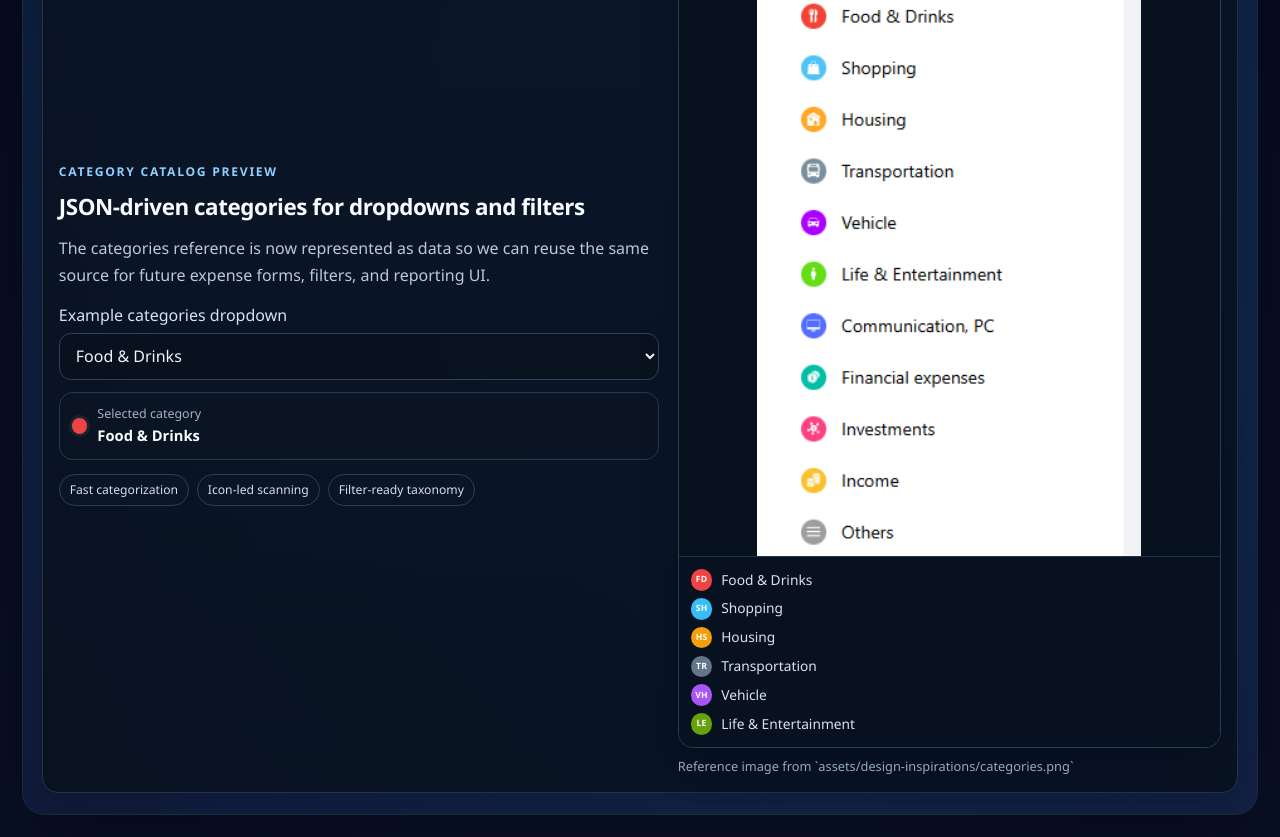
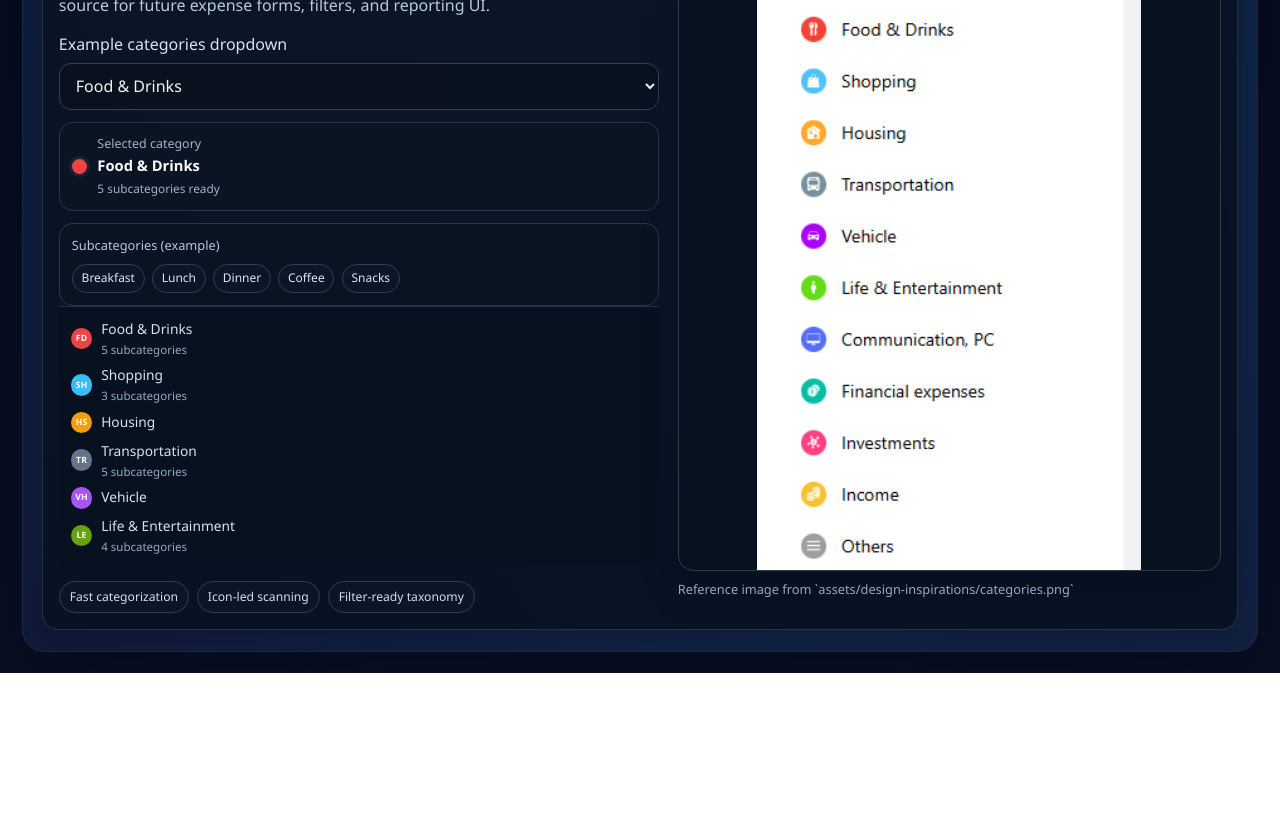
Before and after one commit to DianCotrina/travel-accounting, a React (Vite) app in the folder src/frontend/web/: page / in a window 1280 px wide. Shown: the part 2180-3017 px from the top of the page. After the commit the page ends 2853 px from the top, so only its background shows below. Built offline with nearby package versions, Linux system fonts and the light colour scheme.

Commit message:
Extract reusable category catalog preview component

```diff
--- a/src/frontend/web/src/App.css
+++ b/src/frontend/web/src/App.css
@@ -864,6 +864,43 @@ select {
   font-size: 0.92rem;
 }
 
+.landing-category-selected small {
+  display: block;
+  margin-top: 0.15rem;
+  color: #9eb3ca;
+  font-size: 0.74rem;
+}
+
+.landing-subcategory-preview {
+  margin-top: 0.75rem;
+  padding: 0.75rem;
+  border: 1px solid #27384f;
+  border-radius: 0.85rem;
+  background: #0a1321;
+}
+
+.landing-subcategory-preview p {
+  margin: 0;
+  color: #b7c8dc;
+  font-size: 0.8rem;
+}
+
+.landing-subcategory-preview__chips {
+  margin-top: 0.55rem;
+  display: flex;
+  flex-wrap: wrap;
+  gap: 0.45rem;
+}
+
+.landing-subcategory-preview__chips span {
+  padding: 0.3rem 0.55rem;
+  border-radius: 999px;
+  border: 1px solid #2c4058;
+  background: #0c1628;
+  color: #dbe7f6;
+  font-size: 0.75rem;
+}
+
 .landing-inspirations__tags span {
   padding: 0.38rem 0.62rem;
   border-radius: 999px;
@@ -942,6 +979,16 @@ select {
   letter-spacing: 0.02em;
 }
 
+.landing-category-list__text {
+  display: grid;
+  gap: 0.08rem;
+}
+
+.landing-category-list__text small {
+  color: #95aac0;
+  font-size: 0.72rem;
+}
+
 .landing-inspirations__figure figcaption {
   color: #95aac0;
   font-size: 0.8rem;
--- /dev/null
+++ b/src/frontend/web/src/app/categoryCatalog.ts
@@ -0,0 +1,7 @@
+export type CategoryCatalogEntry = {
+  id: string;
+  label: string;
+  accent: string;
+  shortCode: string;
+  subcategories?: string[];
+};
--- a/src/frontend/web/src/app/landingCategories.json
+++ b/src/frontend/web/src/app/landingCategories.json
@@ -3,13 +3,15 @@
     "id": "food-drinks",
     "label": "Food & Drinks",
     "accent": "#ef4444",
-    "shortCode": "FD"
+    "shortCode": "FD",
+    "subcategories": ["Breakfast", "Lunch", "Dinner", "Coffee", "Snacks"]
   },
   {
     "id": "shopping",
     "label": "Shopping",
     "accent": "#38bdf8",
-    "shortCode": "SH"
+    "shortCode": "SH",
+    "subcategories": ["Clothes", "Toiletries", "Supplies"]
   },
   {
     "id": "housing",
@@ -21,7 +23,8 @@
     "id": "transportation",
     "label": "Transportation",
     "accent": "#64748b",
-    "shortCode": "TR"
+    "shortCode": "TR",
+    "subcategories": ["Uber", "Taxi", "Bus", "Metro", "Train"]
   },
   {
     "id": "vehicle",
@@ -33,7 +36,8 @@
     "id": "life-entertainment",
     "label": "Life & Entertainment",
     "accent": "#65a30d",
-    "shortCode": "LE"
+    "shortCode": "LE",
+    "subcategories": ["Tour", "Museum", "Show", "Nightlife"]
   },
   {
     "id": "communication-pc",
--- /dev/null
+++ b/src/frontend/web/src/components/CategoryCatalogPreview.tsx
@@ -0,0 +1,103 @@
+import { useMemo, useState } from "react";
+import type { CategoryCatalogEntry } from "../app/categoryCatalog";
+
+type CategoryCatalogPreviewProps = {
+  categories: CategoryCatalogEntry[];
+  previewCount?: number;
+};
+
+export function CategoryCatalogPreview({
+  categories,
+  previewCount = 6,
+}: CategoryCatalogPreviewProps) {
+  const [selectedCategoryId, setSelectedCategoryId] = useState(
+    categories[0]?.id ?? "",
+  );
+
+  const selectedCategory = useMemo(
+    () =>
+      categories.find((category) => category.id === selectedCategoryId) ??
+      categories[0],
+    [categories, selectedCategoryId],
+  );
+
+  if (categories.length === 0) {
+    return null;
+  }
+
+  return (
+    <>
+      <label className="landing-category-select">
+        Example categories dropdown
+        <select
+          value={selectedCategory?.id ?? ""}
+          onChange={(event) => setSelectedCategoryId(event.target.value)}
+        >
+          {categories.map((category) => (
+            <option key={category.id} value={category.id}>
+              {category.label}
+            </option>
+          ))}
+        </select>
+      </label>
+
+      {selectedCategory && (
+        <div className="landing-category-selected">
+          <span
+            className="landing-category-selected__dot"
+            style={{ backgroundColor: selectedCategory.accent }}
+            aria-hidden="true"
+          />
+          <div>
+            <p>Selected category</p>
+            <strong>{selectedCategory.label}</strong>
+            {selectedCategory.subcategories &&
+              selectedCategory.subcategories.length > 0 && (
+                <small>
+                  {selectedCategory.subcategories.length} subcategories ready
+                </small>
+              )}
+          </div>
+        </div>
+      )}
+
+      {selectedCategory?.subcategories &&
+        selectedCategory.subcategories.length > 0 && (
+          <div
+            className="landing-subcategory-preview"
+            aria-label="Subcategory preview"
+          >
+            <p>Subcategories (example)</p>
+            <div className="landing-subcategory-preview__chips">
+              {selectedCategory.subcategories.map((subcategory) => (
+                <span key={subcategory}>{subcategory}</span>
+              ))}
+            </div>
+          </div>
+        )}
+
+      <ul
+        className="landing-category-list"
+        aria-label="Category catalog preview"
+      >
+        {categories.slice(0, previewCount).map((category) => (
+          <li key={category.id}>
+            <span
+              className="landing-category-list__icon"
+              style={{ backgroundColor: category.accent }}
+              aria-hidden="true"
+            >
+              {category.shortCode}
+            </span>
+            <div className="landing-category-list__text">
+              <span>{category.label}</span>
+              {category.subcategories && category.subcategories.length > 0 && (
+                <small>{category.subcategories.length} subcategories</small>
+              )}
+            </div>
+          </li>
+        ))}
+      </ul>
+    </>
+  );
+}
--- a/src/frontend/web/src/components/LandingPage.tsx
+++ b/src/frontend/web/src/components/LandingPage.tsx
@@ -1,15 +1,9 @@
-import { useMemo, useState } from "react";
 import categoryCatalog from "../app/landingCategories.json";
+import type { CategoryCatalogEntry } from "../app/categoryCatalog";
+import { CategoryCatalogPreview } from "./CategoryCatalogPreview";
 
 type LandingPageProps = {
   onGoToWorkspace?: () => void;
-};
-
-type CategoryCatalogItem = {
-  id: string;
-  label: string;
-  accent: string;
-  shortCode: string;
 };
 
 const howItWorksSteps = [
@@ -74,20 +68,9 @@ const categoryTags = [
   "Filter-ready taxonomy",
 ];
 
-const categories = categoryCatalog as CategoryCatalogItem[];
+const categories = categoryCatalog as CategoryCatalogEntry[];
 
 export function LandingPage({ onGoToWorkspace }: LandingPageProps) {
-  const [selectedCategoryId, setSelectedCategoryId] = useState(
-    categories[0]?.id ?? "",
-  );
-
-  const selectedCategory = useMemo(
-    () =>
-      categories.find((category) => category.id === selectedCategoryId) ??
-      categories[0],
-    [selectedCategoryId],
-  );
-
   return (
     <section className="landing-shell" aria-labelledby="landing-title">
       <div className="landing-backdrop" aria-hidden="true" />
@@ -264,8 +247,8 @@ export function LandingPage({ onGoToWorkspace }: LandingPageProps) {
             From travel spending to accounting-ready records in four steps
           </h2>
           <p>
-            Inspired by your reference, adapted to Sacatucuenta’s workflow and
-            terminology.
+            Inspired by your reference, adapted to Sacatucuenta&apos;s workflow
+            and terminology.
           </p>
         </div>
 
@@ -347,33 +330,7 @@ export function LandingPage({ onGoToWorkspace }: LandingPageProps) {
             the same source for future expense forms, filters, and reporting UI.
           </p>
 
-          <label className="landing-category-select">
-            Example categories dropdown
-            <select
-              value={selectedCategory?.id ?? ""}
-              onChange={(event) => setSelectedCategoryId(event.target.value)}
-            >
-              {categories.map((category) => (
-                <option key={category.id} value={category.id}>
-                  {category.label}
-                </option>
-              ))}
-            </select>
-          </label>
-
-          {selectedCategory && (
-            <div className="landing-category-selected">
-              <span
-                className="landing-category-selected__dot"
-                style={{ backgroundColor: selectedCategory.accent }}
-                aria-hidden="true"
-              />
-              <div>
-                <p>Selected category</p>
-                <strong>{selectedCategory.label}</strong>
-              </div>
-            </div>
-          )}
+          <CategoryCatalogPreview categories={categories} />
 
           <div
             className="landing-inspirations__tags"
@@ -402,24 +359,6 @@ export function LandingPage({ onGoToWorkspace }: LandingPageProps) {
               alt="Expense categories menu inspiration"
               className="landing-inspirations__image"
             />
-
-            <ul
-              className="landing-category-list"
-              aria-label="Category catalog preview"
-            >
-              {categories.slice(0, 6).map((category) => (
-                <li key={category.id}>
-                  <span
-                    className="landing-category-list__icon"
-                    style={{ backgroundColor: category.accent }}
-                    aria-hidden="true"
-                  >
-                    {category.shortCode}
-                  </span>
-                  <span>{category.label}</span>
-                </li>
-              ))}
-            </ul>
           </div>
           <figcaption>
             Reference image from `assets/design-inspirations/categories.png`
```
